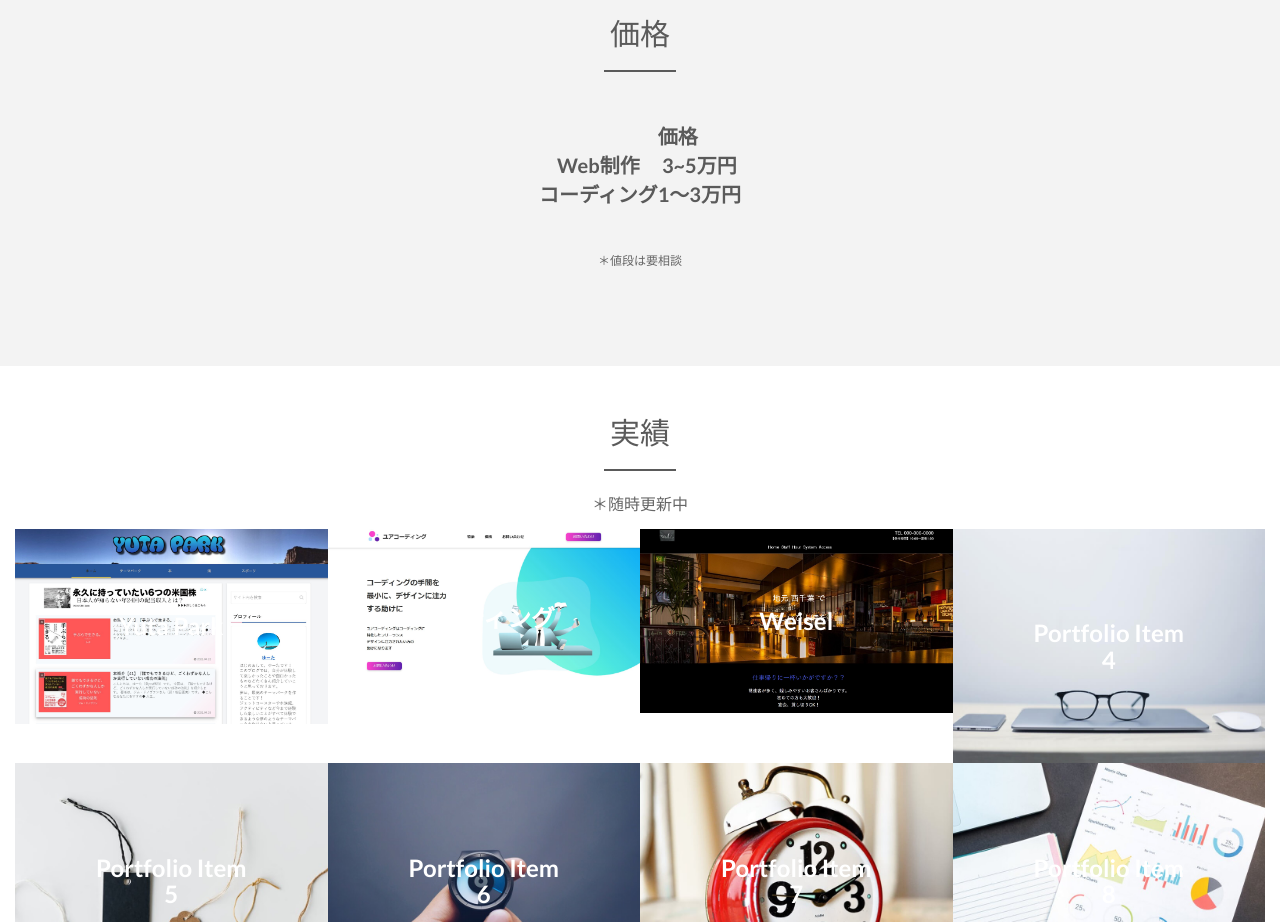
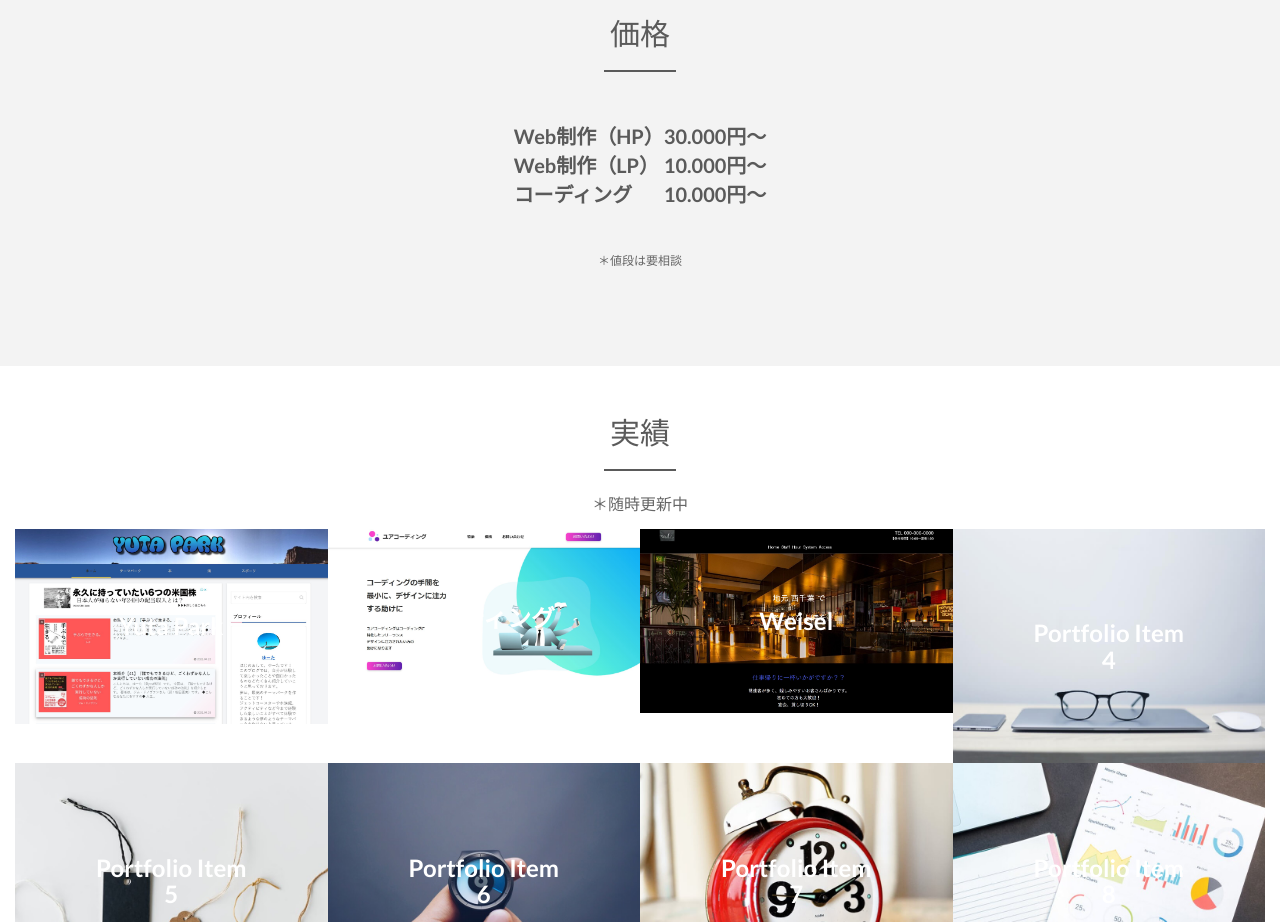
Before and after one commit to chibayuta-cp/performance, a plain HTML site: page index.html in a window 1280 px wide. Shown: the part 2640-3562 px from the top of the page. Drawn offline with nearby package versions, Linux system fonts and the light colour scheme.

Commit message:
add price

```diff
--- a/index.html
+++ b/index.html
@@ -134,18 +134,19 @@
       <div class="row">
         <h2 class="title-title" data-aos="flip-left">価格</h2>
         <hr class="aligncenter mb">
-           <table>
-            <tr>
-              <th></th>
-              <th>価格</th>
+
+          <table data-aos="fade-up">
+            <tr data-aos="fade-up">
+              <th>Web制作（HP）</th>
+              <td>30.000円〜</td>
             </tr>
-            <tr>
-              <td>Web制作</td>
-              <td>3~5万円</td>
+            <tr data-aos="fade-up">
+              <th>Web制作（LP）</th>
+              <td>10.000円〜</td>
             </tr>
-            <tr>
-              <td>コーディング</td>
-              <td>1～3万円</td>
+            <tr data-aos="fade-up">
+              <th>コーディング</th>
+              <td>10.000円〜</td>
             </tr>
           </table>
           <p data-aos="fade-down">＊値段は要相談</p>
```
